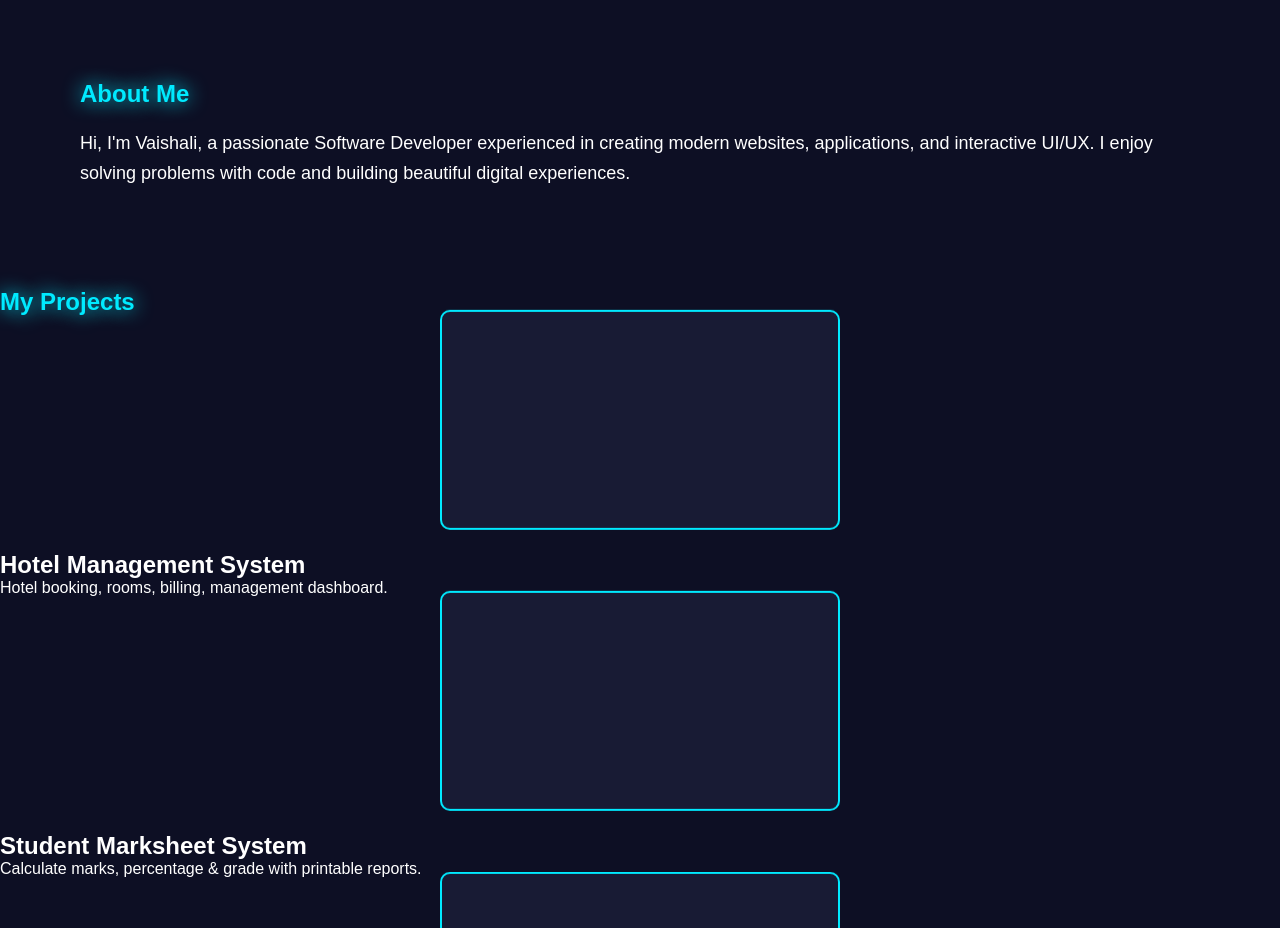
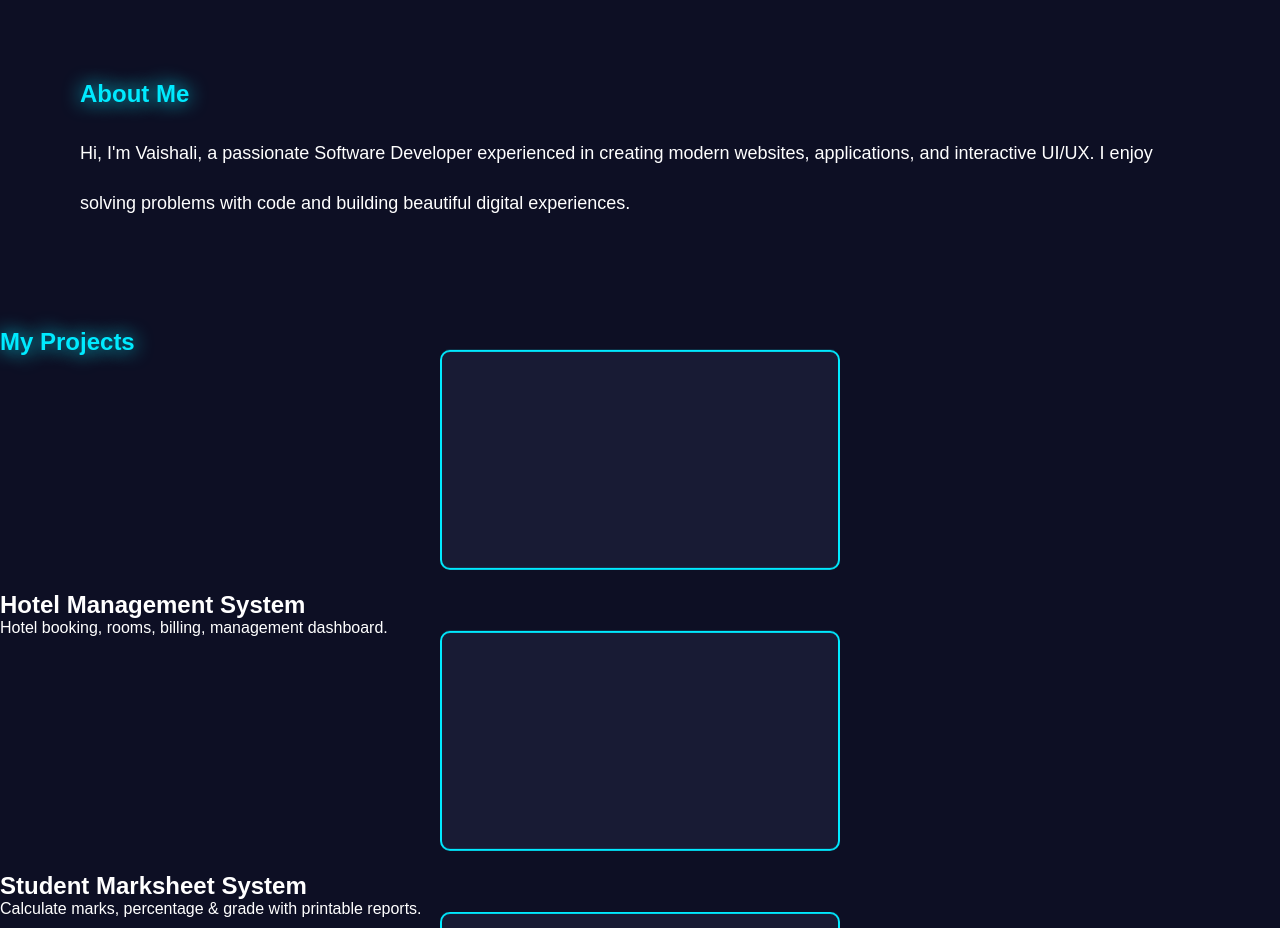
Before and after one commit to vaishali-777/Vaishali-004, a plain HTML site: page index.html in a window 1280 px wide. Shown: the part 820-1748 px from the top of the page. Drawn offline with Linux system fonts and the light colour scheme.

```diff
--- a/index.html
+++ b/index.html
@@ -246,7 +246,7 @@
 <!-- About -->
 <section id="about" style="padding: 100px 80px;">
     <h2 class="highlight">About Me</h2>
-    <p style="margin-top: 20px; font-size: 18px; line-height: 30px;">
+    <p style="margin-top: 20px; font-size: 18px; line-height: 50px;">
         Hi, I'm Vaishali, a passionate Software Developer experienced in
         creating modern websites, applications, and interactive UI/UX.
         I enjoy solving problems with code and building beautiful digital experiences.
```
